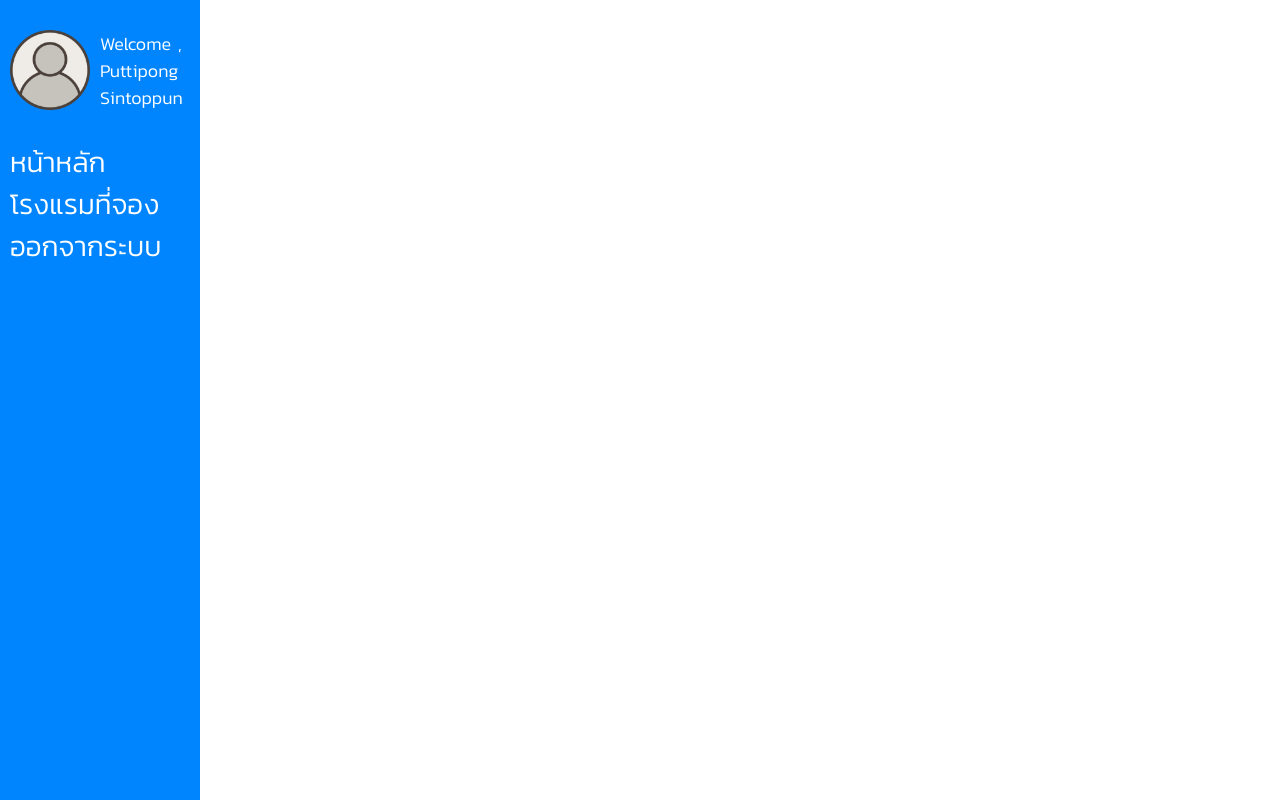
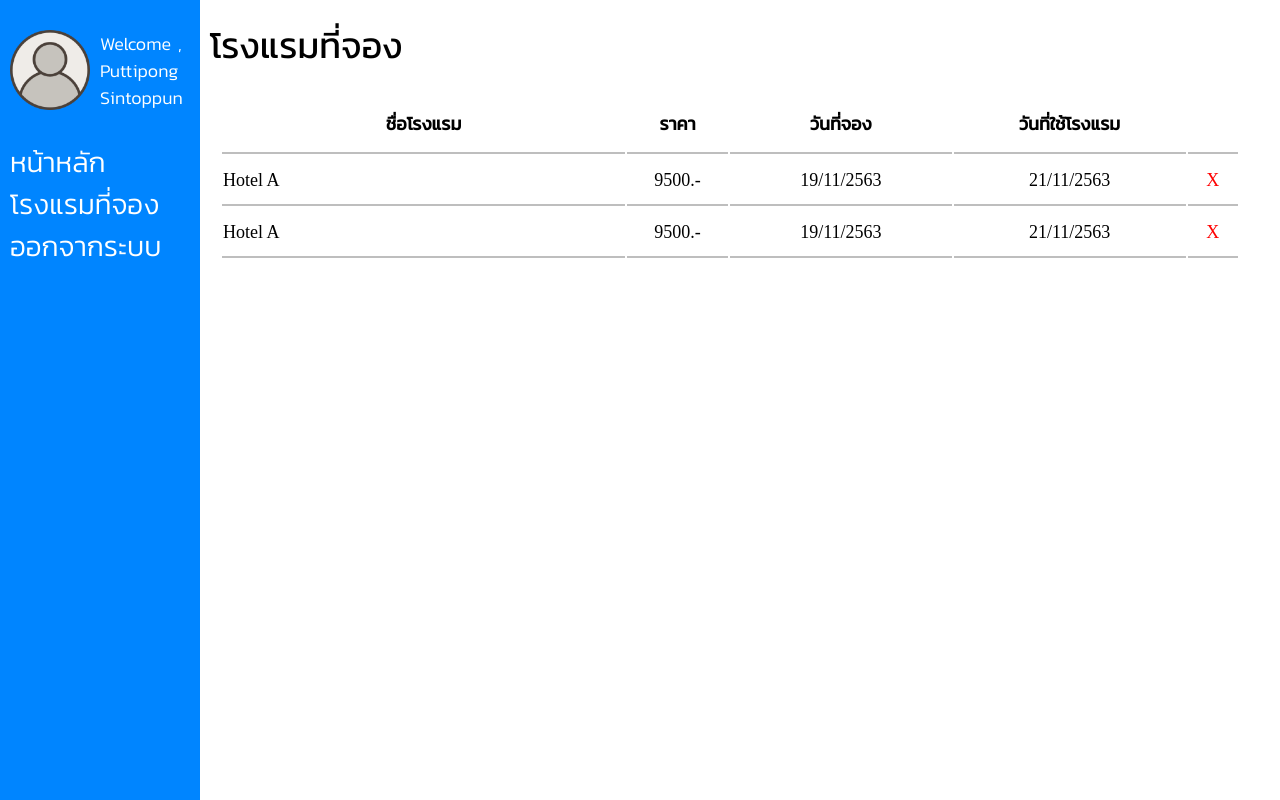
Before and after one commit to Puttaku/hostel_management, a React (Create React App) app: page /booked in a window 1280 px wide. Built offline with nearby package versions, Linux system fonts and the light colour scheme; a web font is replaced by a local one.

Commit message:
Changelog #16 : Booked page is now completed

```diff
--- a/src/App.js
+++ b/src/App.js
@@ -8,6 +8,7 @@ import redirect from "./Component/redirect"
 import regis from "./Component/regis"
 import home from "./Component/home"
 import Navbar from "./Component/navbar"
+import book from "./Component/book"
 import {withRouter} from "react-router-dom"
 class App extends Component {
   render() {
@@ -19,6 +20,7 @@ class App extends Component {
         <Route exact path="/forget" component={forget}/>
         <Route exact path="/register" component={regis}/>
         <Route exact path="/home" component={home}/>
+        <Route exact path="/booked" component={book}/>
       </div>
     )
   }
--- /dev/null
+++ b/src/Component/book.jsx
@@ -0,0 +1,36 @@
+import React, { Component } from 'react'
+import "../Style/book.css"
+export default class book extends Component {
+    render() {
+        return (
+            <div className="bookedContainer">
+                <p className="heading2 login-heading thaiFont-thick bigFont leftMargin blackText">โรงแรมที่จอง</p>
+                <div className="bookedTableContainer">
+                    <table className="bookedTable">
+                        <tr className = "heading-table">
+                            <th className="heading-name heading2 blackText thaiFont-thick">ชื่อโรงแรม</th>
+                            <th className="heading-price heading2 blackText thaiFont-thick">ราคา</th>
+                            <th className="heading-dob heading2 blackText thaiFont-thick">วันที่จอง</th>
+                            <th className="heading-dou heading2 blackText thaiFont-thick">วันที่ใช้โรงแรม</th>
+                            <th className="heading-delete"></th>
+                        </tr>
+                        <tr className = "content-table">
+                            <td className="content-name heading2 blackText">Hotel A</td>
+                            <td className="content-price heading2 blackText">9500.-</td>
+                            <td className="content-dob heading2 blackText">19/11/2563</td>
+                            <td className="content-dou heading2 blackText">21/11/2563</td>
+                            <td className="content-delete heading2 blackText">X</td>
+                        </tr>
+                        <tr className = "content-table">
+                            <td className="content-name heading2 blackText">Hotel A</td>
+                            <td className="content-price heading2 blackText">9500.-</td>
+                            <td className="content-dob heading2 blackText">19/11/2563</td>
+                            <td className="content-dou heading2 blackText">21/11/2563</td>
+                            <td className="content-delete heading2 blackText">X</td>
+                        </tr>
+                    </table>
+                </div>
+            </div>
+        )
+    }
+}
--- a/src/Component/navbar.jsx
+++ b/src/Component/navbar.jsx
@@ -16,7 +16,7 @@ export default class navbar extends Component {
                 </div>
                 <div className="navigatorContainer">
                         <a href="/home" className="heading2 leftText thaiFont font28 leftMargin navmenuText">หน้าหลัก</a>
-                        <a href="/home" className="heading2 leftText thaiFont font28 leftMargin navmenuText">โรงแรมที่จอง</a>
+                        <a href="/booked" className="heading2 leftText thaiFont font28 leftMargin navmenuText">โรงแรมที่จอง</a>
                         <a href="/login" className="heading2 leftText thaiFont font28 leftMargin navmenuText">ออกจากระบบ</a>
                 </div>
             </div>
--- /dev/null
+++ b/src/Style/book.css
@@ -0,0 +1,44 @@
+.bookedContainer{
+    margin-left: 200px;
+    width: calc(100% - 200px);
+}
+.bookedTableContainer{
+    width: calc(100% - 60px);
+    margin: 20px;
+}
+.bookedTable{
+    width: 100%;
+}
+.heading-table{
+    width: calc(100%);
+    height: 60px;
+}
+.heading-table > th{
+    border-bottom: 2px solid rgb(190, 190, 190);
+}
+.content-table > td{
+    border-bottom: 2px solid rgb(190, 190, 190);
+}
+.heading-name{
+    width: 40%;
+}
+.heading-price{
+    width: 10%;
+}
+.heading-dob{
+    width: 22%;
+}
+.heading-dou{
+    width: 23%;
+}
+.content-table{
+    text-align: center;
+    height: 50px;
+}
+.content-table > .content-name{
+    text-align: left;
+}
+.content-delete{
+    cursor: pointer;
+    color: red;
+}
--- a/src/Style/text.css
+++ b/src/Style/text.css
@@ -59,6 +59,9 @@
 .greenText{
     color: lime;
 }
+.redText{
+    color: red;
+}
 .leftText{
     text-align: left;
     margin-block-start: 0.5em;
```
